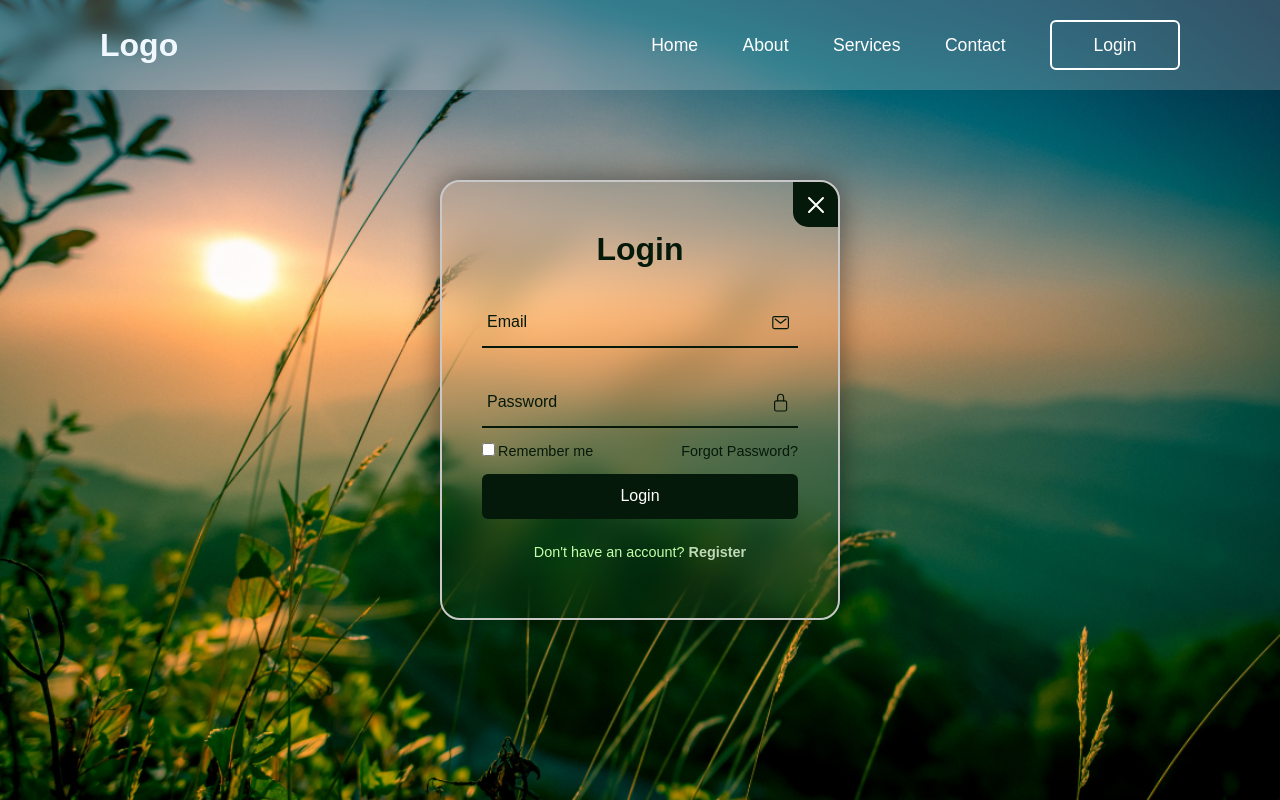
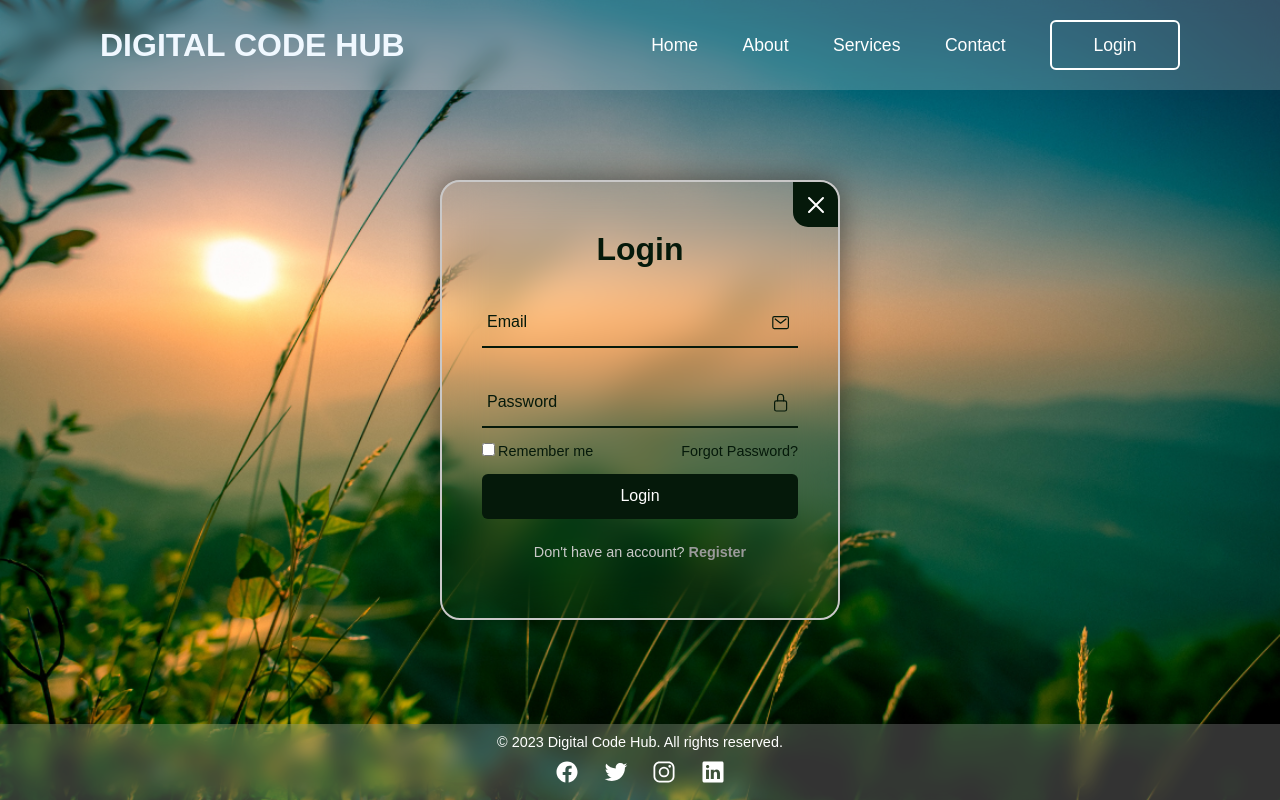
Before and after one commit to duvindunishad/Login-and-registration-page-html-CSS, a plain HTML site: page html.html in a window 1280 px wide. Both pictures are taken after a click on the button "Login". Drawn offline with nearby package versions, Linux system fonts and the light colour scheme; a web font is replaced by a local one.

Commit message:
finalize

```diff
--- a/html.html
+++ b/html.html
@@ -9,7 +9,7 @@
 </head>
 <body>
     <header>
-        <h2 class="logo">Logo</h2>
+        <h2 class="logo">DIGITAL CODE HUB</h2>
         <nav class="navigation">
             <a href="#">Home</a>
             <a href="#">About</a>
@@ -72,11 +72,24 @@
             </form>
         </div>
 <!-- ----------------------------- -->
+    </div>
+    <!-- -------------- -->
+   <div class="footer">
+    <footer>
+        <div class="footer-content">
+            <p>&copy; 2023 Digital Code Hub. All rights reserved.</p>
+            <div class="social-icons">
+                <a href="#"><ion-icon name="logo-facebook"></ion-icon></a>
+                <a href="#"><ion-icon name="logo-twitter"></ion-icon></a>
+                <a href="#"><ion-icon name="logo-instagram"></ion-icon></a>
+                <a href="#"><ion-icon name="logo-linkedin"></ion-icon></a>
+            </div>
+        </div>
+    </footer></div>
 
 
-    </div>
 
-    <script src="script.js"></script>
+<script src="script.js"></script>
 <script type="module" src="https://unpkg.com/ionicons@7.1.0/dist/ionicons/ionicons.esm.js"></script>
 <script nomodule src="https://unpkg.com/ionicons@7.1.0/dist/ionicons/ionicons.js"></script>
 </body>
--- a/styles.css
+++ b/styles.css
@@ -1,13 +1,13 @@
 @import url('https://fonts.cdnfonts.com/css/poppins');
 
-*{
+* {
     margin: 0;
     padding: 0;
     box-sizing: border-box;
     font-family: 'Poppins', sans-serif;
 }
 
-body{
+body {
     display: flex;
     justify-content: center;
     align-items: center;
@@ -31,14 +31,13 @@ header {
     z-index: 99;
 }
 
-
-.logo{
+.logo {
     font-size: 2em;
     color: aliceblue;
     user-select: none;
 }
 
-.navigation a{
+.navigation a {
     position: relative;
     font-size: 1.1em;
     color: #fff;
@@ -47,7 +46,7 @@ header {
     margin-left: 40px;
 }
 
-.navigation a::after{
+.navigation a::after {
     content: '';
     position: absolute;
     left: 0;
@@ -61,12 +60,13 @@ header {
     transition: transform .5s;
 }
 
-.navigation a:hover::after{
+.navigation a:hover::after {
     transform-origin: right;
     transform: scaleX(1);
+
 }
 
-.navigation .btnLogin-popup{
+.navigation .btnLogin-popup {
     width: 130px;
     height: 50px;
     background: transparent;
@@ -79,11 +79,13 @@ header {
     font-weight: 500;
     margin-left: 40px;
 }
-.navigation .btnLogin-popup:hover{
+
+.navigation .btnLogin-popup:hover {
     background-color: #fff;
     color: #05190A;
 }
-.wrapper{
+
+.wrapper {
     position: relative;
     width: 400px;
     height: 440px;
@@ -97,10 +99,25 @@ header {
     align-items: center;
     transform: scale(0);
     overflow: hidden;
-    transition: transform .5s ease, height .2s ease;
+    transition: transform .5s ease, height .2s ease, border-color 0.5s ease; /* Add border-color transition */
+}
+.wrapper:hover {
+    border-color: #fff; /* Change to desired border color on hover */
+    animation: border-glow 1s infinite alternate; /* Adding the border animation */
 }
 
-.wrapper.active-popup{
+@keyframes border-glow {
+    from {
+        border-color: #fff;
+        box-shadow: 0 0 10px rgba(255, 255, 255, 0.5);
+    }
+    to {
+        border-color: #05190A;
+        box-shadow: 0 0 20px rgba(255, 255, 255, 1);
+    }
+}
+
+.wrapper.active-popup {
     transform: scale(1);
 }
 
@@ -108,34 +125,33 @@ header {
     height: 520px;
 }
 
-.wrapper .form-box{
+.wrapper .form-box {
     width: 100%;
     padding: 40px;
 }
 
-.wrapper .form-box.login{
-  transition: transform .18s ease;
-  transform: translateX(0);
+.wrapper .form-box.login {
+    transition: transform .18s ease;
+    transform: translateX(0);
 }
 
-.wrapper.active .form-box.login{
+.wrapper.active .form-box.login {
     transition: none;
     transform: translateX(-400px);
-    /* display: none; */
 }
 
-.wrapper .form-box.register{
+.wrapper .form-box.register {
     position: absolute;
     transition: none;
     transform: translateX(400px);
 }
 
-.wrapper.active .form-box.register{
+.wrapper.active .form-box.register {
     transition: transform .18s ease;
     transform: translateX(0);
-  }
+}
 
-.wrapper .icon-close{
+.wrapper .icon-close {
     position: absolute;
     top: 0;
     right: 0;
@@ -151,19 +167,22 @@ header {
     cursor: pointer;
     z-index: 1;
 }
-.form-box h2{
+
+.form-box h2 {
     font-size: 2em;
     color: #05190A;
     text-align: center;
 }
-.input-box{
+
+.input-box {
     position: relative;
     width: 100%;
     height: 50px;
     border-bottom: 2px solid #05190A;
     margin: 30px 0;
 }
-.input-box label{
+
+.input-box label {
     position: absolute;
     top: 50%;
     left: 5px;
@@ -174,13 +193,13 @@ header {
     pointer-events: none;
     transition: .5s;
 }
+
 .input-box input:focus~label,
-.input-box input:valid~label{
+.input-box input:valid~label {
     top: -5px;
 }
 
-
-.input-box input{
+.input-box input {
     width: 100%;
     height: 100%;
     background: transparent;
@@ -191,14 +210,16 @@ header {
     font-weight: 600;
     padding: 0 35px 0 5px;
 }
-.input-box .icon{
+
+.input-box .icon {
     position: absolute;
     right: 8px;
     font-size: 1.2em;
     color: #05190A;
     line-height: 57px;
 }
-.remember-forgot{
+
+.remember-forgot {
     font-size: .9em;
     color: #05190A;
     font-weight: 500;
@@ -207,19 +228,21 @@ header {
     justify-content: space-between;
 }
 
-.remember-forgot label input{
+.remember-forgot label input {
     accent-color: #05190A;
     margin-right: 3px;
 }
-.remember-forgot a{
+
+.remember-forgot a {
     color: #05190A;
     text-decoration: none;
 }
 
-.remember-forgot a:hover{
+.remember-forgot a:hover {
     text-decoration: underline;
 }
-.btn{
+
+.btn {
     width: 100%;
     height: 45px;
     background-color: #05190A;
@@ -232,19 +255,59 @@ header {
     font-weight: 500;
 }
 
-.login-register{
+.login-register {
     font-size: .9em;
-    color: #c2ffa8;
+    color: #c9c8c8;
     text-align: center;
     font-weight: 500;
     margin: 25px 0 10px;
 }
+
 .login-register p a {
-    color: #bfdbb6;
+    color: #9a9a9a;
     text-decoration: none;
     font-weight: 600;
 }
 
-.login-register p a:hover{
+.login-register p a:hover {
     text-decoration: underline;
 }
+
+
+/* Add this CSS code to your existing stylesheet */
+
+.footer {
+    position: absolute;
+    bottom: 0;
+    width: 100%;
+    color: #fff;
+    padding: 10px 0;
+    text-align: center;
+    background-color: rgba(255, 255, 255, 0.2); /* Glass background color */
+    backdrop-filter: blur(10px); /* Adding the glass effect */
+}
+
+.footer-content {
+    display: flex;
+    justify-content: center;
+    align-items: center;
+    flex-direction: column;
+    padding: 0 10px;
+}
+
+.footer-content p {
+    font-size: 0.9em;
+    margin-bottom: 10px;
+}
+
+.social-icons a {
+    color: #fff;
+    font-size: 1.5em;
+    margin: 0 10px;
+    text-decoration: none;
+    transition: color 0.3s ease-in-out;
+}
+
+.social-icons a:hover {
+    color: #05190A; /* Change to your desired hover color */
+}
```
Also changed, not shown: home.html (+8 -14 lines).
